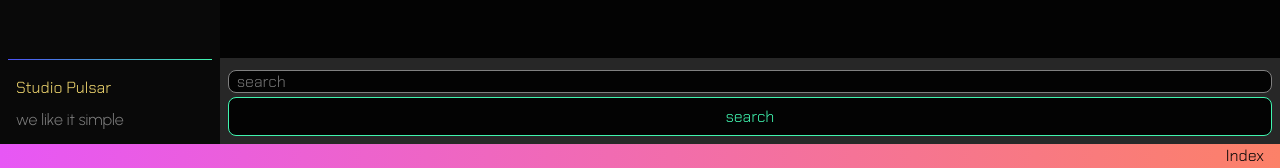
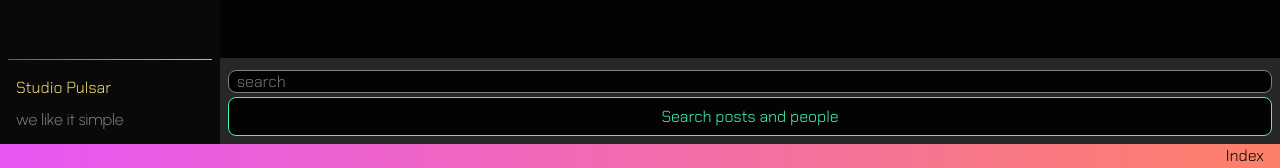
Before and after one commit to Marco177171/algrant, a Django app: template django_app/algrantapp/templates/index.html in a window 1280 px wide. Shown: the part 632-800 px from the top of the page. Run offline with Django 3.2, Linux system fonts and the light colour scheme; the template is opened without the code that fills it, so the values that code supplies are empty.

Commit message:
searchbar update

```diff
--- a/django_app/algrantapp/templates/base.html
+++ b/django_app/algrantapp/templates/base.html
@@ -60,7 +60,7 @@
         <form action="{% url 'search_results' %}" method="post">
             {% csrf_token %}
             <input class="search" type="text" name="search_text" placeholder="search" required>
-            <button class="success" type="submit">search</button>
+            <button class="success" type="submit">Search posts and people</button>
         </form>
     </div>
     {% block overlap %}
```
